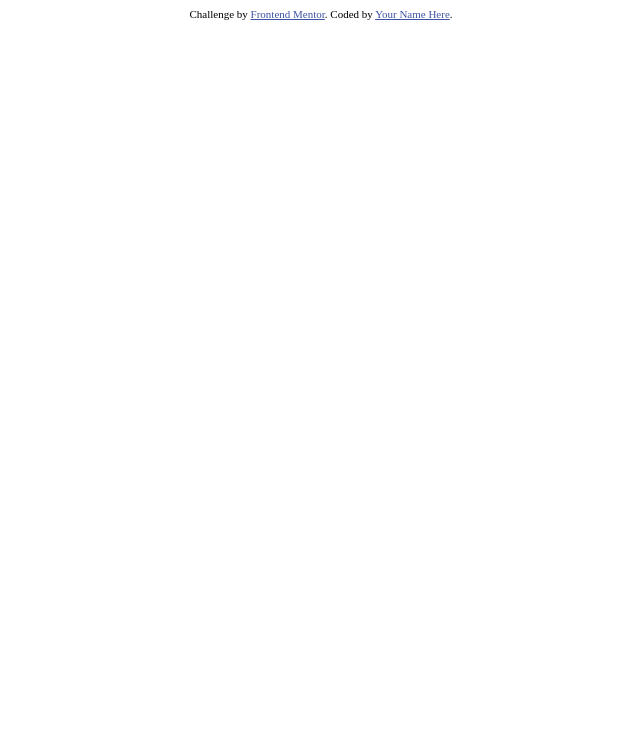
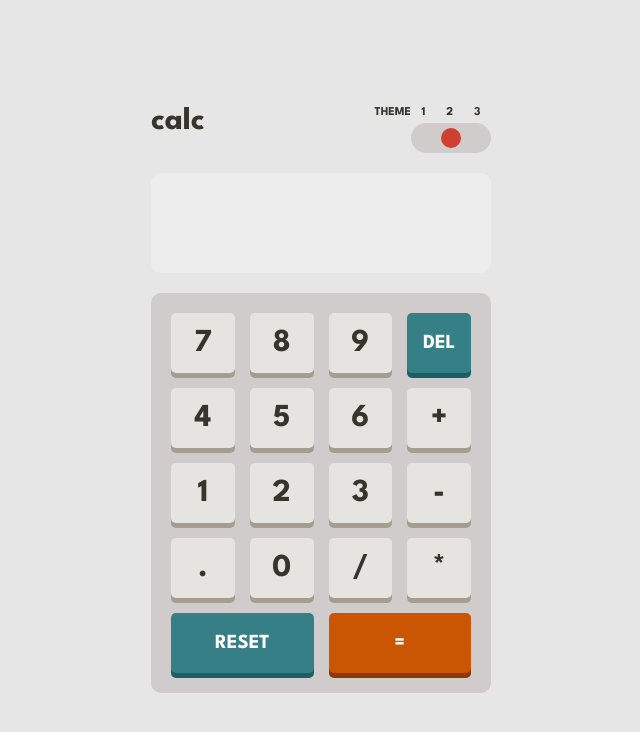
Before and after one commit to Carlosgnx/calculator-app, a plain HTML site: page index.html in a window 1280 px wide. Shown: the whole page, without its empty margins (319-959 px from the left). Drawn offline with Linux system fonts and the light colour scheme.

Commit message:
challenge completed

```diff
--- a/index.html
+++ b/index.html
@@ -1,26 +1,64 @@
 <!DOCTYPE html>
-<html lang="en">
+<html lang="es">
+
 <head>
   <meta charset="UTF-8">
-  <meta name="viewport" content="width=device-width, initial-scale=1.0"> <!-- displays site properly based on user's device -->
+  <meta name="viewport" content="width=device-width, initial-scale=1.0">
+  <link rel="icon" type="image/png" sizes="32x32" href="./images/favicon-32x32.png">
+  <title>Frontend Mentor | Calculator app</title>
+  <link rel="stylesheet" href="styles.css">
+  <link rel="preconnect" href="https://fonts.googleapis.com">
+  <link rel="preconnect" href="https://fonts.gstatic.com" crossorigin>
+  <link href="https://fonts.googleapis.com/css2?family=League+Spartan:wght@700&display=swap" rel="stylesheet">
+</head>
 
-  <link rel="icon" type="image/png" sizes="32x32" href="./images/favicon-32x32.png">
+<body>
+  <main>
+    <div class="calculator">
+      <div class="calc__header">
+        <h1>calc</h1>
+        <p>THEME</p>
+        <div>
+          <div class="calc__switch-numbers">
+            <p>1</p>
+            <p>2</p>
+            <p>3</p>
+          </div>
+          <div onclick="changeTheme()" class="calc__theme-switcher">
+            <div></div>
+          </div>
+        </div>
+      </div>
+      <div class="calc__screen">
+        <div>
+          <p class="calc__screen-previous"></p>
+          <p class="calc__screen-operator"></p>
+        </div>
+        <h4 class="calc__screen-actual"></h4>
+      </div>
+      <div class="calc__keypad">
+        <button onclick="put('7')" class="btn-7" type="button">7</button>
+        <button onclick="put('8')" class="btn-8" type="button">8</button>
+        <button onclick="put('9')" class="btn-9" type="button">9</button>
+        <button onclick="del()" class="btn-del" type="button">DEL</button>
+        <button onclick="put('4')" class="btn-4" type="button">4</button>
+        <button onclick="put('5')" class="btn-5" type="button">5</button>
+        <button onclick="put('6')" class="btn-6" type="button">6</button>
+        <button onclick="operation('add')" class="btn-add" type="button">+</button>
+        <button onclick="put('1')" class="btn-1" type="button">1</button>
+        <button onclick="put('2')" class="btn-2" type="button">2</button>
+        <button onclick="put('3')" class="btn-3" type="button">3</button>
+        <button onclick="operation('subtract')" class="btn-subtract" type="button">-</button>
+        <button onclick="put('.')" class="btn-dot" type="button">.</button>
+        <button onclick="put('0')" class="btn-0" type="button">0</button>
+        <button onclick="operation('divide')" class="btn-divide" type="button">/</button>
+        <button onclick="operation('multiply')" class="btn-multiply" type="button">*</button>
+        <button onclick="reset()" class="btn-reset" type="button">RESET</button>
+        <button onclick="equals()" class="btn-equals" type="button">=</button>
+      </div>
+    </div>
+  </main>
+  <script src="main.js"></script>
+</body>
 
-  <title>Frontend Mentor | Calculator app</title>
-
-  <!-- Feel free to remove these styles or customise in your own stylesheet 👍 -->
-  <style>
-    .attribution { font-size: 11px; text-align: center; }
-    .attribution a { color: hsl(228, 45%, 44%); }
-  </style>
-</head>
-<body>
-
-
-
-  <div class="attribution">
-    Challenge by <a href="https://www.frontendmentor.io?ref=challenge" target="_blank">Frontend Mentor</a>.
-    Coded by <a href="#">Your Name Here</a>.
-  </div>
-</body>
 </html>
--- /dev/null
+++ b/main.js
@@ -0,0 +1,187 @@
+//Elements
+const themeSwitcherElem = document.getElementsByClassName('calc__theme-switcher')[0]
+const mainElem = document.getElementsByTagName('main')[0]
+const headerElem = document.getElementsByClassName('calc__header')[0]
+const screenElem = document.getElementsByClassName('calc__screen')[0]
+const keypadElem = document.getElementsByClassName('calc__keypad')[0]
+const allKeysElems = document.getElementsByTagName('button')
+const delKeyElem = document.getElementsByClassName('btn-del')[0]
+const resetKeyElem = document.getElementsByClassName('btn-reset')[0]
+const equalsKeyElem = document.getElementsByClassName('btn-equals')[0]
+const previousNumberElem = document.getElementsByClassName('calc__screen-previous')[0]
+const opeartorElem = document.getElementsByClassName('calc__screen-operator')[0]
+const actualNumberElem = document.getElementsByClassName('calc__screen-actual')[0]
+
+//Variables
+let theme = 1
+let operationName = ''
+
+//Functions
+//Theme
+const userPrefersDark = window.matchMedia && window.matchMedia('(prefers-color-scheme: dark)').matches;
+const userPrefersLight = window.matchMedia && window.matchMedia('(prefers-color-scheme: light)').matches;
+function themePreferency() {
+    if (userPrefersDark) {
+        theme3()
+    } else {
+        theme2()
+    }
+}
+themePreferency()
+function changeTheme() {
+    if (theme == 1) {
+        theme2()
+    } else if (theme == 2) {
+        theme3()
+    } else if (theme == 3) {
+        theme1()
+    }
+}
+function theme1() {
+    themeSwitcherElem.style.justifyContent = 'flex-start'
+    themeSwitcherElem.style.backgroundColor = 'var(--t1-keypad-bg)'
+    mainElem.style.backgroundColor = 'var(--t1-calc-bg)'
+    headerElem.style.color = 'var(--white)'
+    screenElem.style.backgroundColor = 'var(--t1-screen-bg)'
+    screenElem.style.color = 'var(--white)'
+    themeSwitcherElem.children[0].style.backgroundColor = 'var(--t1-equals)'
+    keypadElem.style.backgroundColor = 'var(--t1-keypad-bg)'
+    for (let i = 0; i < allKeysElems.length; i++) {
+        allKeysElems[i].style.backgroundColor = 'var(--t1-keys-bg)'
+        allKeysElems[i].style.color = 'var(--t1-keys-color)'
+        allKeysElems[i].style.boxShadow = '0 0.5rem 0 0 var(--t1-keys-shadow)'
+    }
+    delKeyElem.style.backgroundColor = 'var(--t1-del-reset-bg)'
+    delKeyElem.style.boxShadow = '0 0.5rem 0 0 var(--t1-del-reset-shadow)'
+    delKeyElem.style.color = 'var(--white)'
+    resetKeyElem.style.backgroundColor = 'var(--t1-del-reset-bg)'
+    resetKeyElem.style.boxShadow = '0 0.5rem 0 0 var(--t1-del-reset-shadow)'
+    resetKeyElem.style.color = 'var(--white)'
+    equalsKeyElem.style.backgroundColor = 'var(--t1-equals)'
+    equalsKeyElem.style.boxShadow = '0 0.5rem 0 0 var(--t1-equals-shadow)'
+    equalsKeyElem.style.color = 'var(--white)'
+    theme = 1
+}
+function theme2() {
+    themeSwitcherElem.style.justifyContent = 'center'
+    themeSwitcherElem.style.backgroundColor = 'var(--t2-keypad-bg)'
+    mainElem.style.backgroundColor = 'var(--t2-calc-bg)'
+    headerElem.style.color = 'var(--t2-keys-color)'
+    screenElem.style.backgroundColor = 'var(--t2-screen-bg)'
+    screenElem.style.color = 'var(--t2-keys-color)'
+    keypadElem.style.backgroundColor = 'var(--t2-keypad-bg)'
+    for (let i = 0; i < allKeysElems.length; i++) {
+        allKeysElems[i].style.backgroundColor = 'var(--t2-keys-bg)'
+        allKeysElems[i].style.color = 'var(--t2-keys-color)'
+        allKeysElems[i].style.boxShadow = '0 0.5rem 0 0 var(--t2-keys-shadow)'
+    }
+    delKeyElem.style.backgroundColor = 'var(--t2-del-reset-bg)'
+    delKeyElem.style.boxShadow = '0 0.5rem 0 0 var(--t2-del-reset-shadow)'
+    delKeyElem.style.color = 'var(--white)'
+    resetKeyElem.style.backgroundColor = 'var(--t2-del-reset-bg)'
+    resetKeyElem.style.boxShadow = '0 0.5rem 0 0 var(--t2-del-reset-shadow)'
+    resetKeyElem.style.color = 'var(--white)'
+    equalsKeyElem.style.backgroundColor = 'var(--t2-equals)'
+    equalsKeyElem.style.boxShadow = '0 0.5rem 0 0 var(--t2-equals-shadow)'
+    equalsKeyElem.style.color = 'var(--white)'
+    theme = 2
+}
+function theme3() {
+    themeSwitcherElem.style.justifyContent = 'flex-end'
+    themeSwitcherElem.children[0].style.backgroundColor = 'var(--t3-equals)'
+    themeSwitcherElem.style.backgroundColor = 'var(--t3-secondary-bg)'
+    mainElem.style.backgroundColor = 'var(--t3-calc-bg)'
+    headerElem.style.color = 'var(--t3-keys-color)'
+    screenElem.style.backgroundColor = 'var(--t3-secondary-bg)'
+    screenElem.style.color = 'var(--t3-keys-color)'
+    keypadElem.style.backgroundColor = 'var(--t3-secondary-bg)'
+    for (let i = 0; i < allKeysElems.length; i++) {
+        allKeysElems[i].style.backgroundColor = 'var(--t3-keys-bg)'
+        allKeysElems[i].style.color = 'var(--t3-keys-color)'
+        allKeysElems[i].style.boxShadow = '0 0.5rem 0 0 var(--t3-keys-shadow)'
+    }
+    delKeyElem.style.backgroundColor = 'var(--t3-del-reset-bg)'
+    delKeyElem.style.boxShadow = '0 0.5rem 0 0 var(--t3-del-reset-shadow)'
+    delKeyElem.style.color = 'var(--white)'
+    resetKeyElem.style.backgroundColor = 'var(--t3-del-reset-bg)'
+    resetKeyElem.style.boxShadow = '0 0.5rem 0 0 var(--t3-del-reset-shadow)'
+    resetKeyElem.style.color = 'var(--white)'
+    equalsKeyElem.style.backgroundColor = 'var(--t3-equals)'
+    equalsKeyElem.style.boxShadow = '0 0.5rem 0 0 var(--t3-equals-shadow)'
+    equalsKeyElem.style.color = 'var(--t3-equals-color)'
+    theme = 3
+}
+
+//Calculator logic
+function put(key) {
+    actualNumberElem.innerText += key
+}
+function del() {
+    actualNumberElem.innerText = ''
+}
+function reset() {
+    actualNumberElem.innerText = ''
+    previousNumberElem.innerText = ''
+    opeartorElem.innerText = ''
+}
+function equals() {
+    if (previousNumberElem.textContent != '' && actualNumberElem.textContent != '') {
+        console.log(operationName)
+        switch (operationName) {
+            case 'add':
+                actualNumberElem.innerText = parseFloat(previousNumberElem.textContent) + parseFloat(actualNumberElem.textContent)
+                break;
+            case 'subtract':
+                actualNumberElem.innerText = parseFloat(previousNumberElem.textContent) - parseFloat(actualNumberElem.textContent)
+                break
+            case 'divide':
+                if (actualNumberElem.textContent == '0') {
+                    console.log('hay 0')
+                    actualNumberElem.innerText = previousNumberElem.textContent
+                } else {
+                    actualNumberElem.innerText = parseFloat(previousNumberElem.textContent) / parseFloat(actualNumberElem.textContent)
+                }
+                break
+            case 'multiply':
+                actualNumberElem.innerText = parseFloat(previousNumberElem.textContent) * parseFloat(actualNumberElem.textContent)
+                break
+            default:
+                break;
+        }
+        previousNumberElem.innerText = ''
+        opeartorElem.innerText = ''
+    }
+}
+function operation(name) {
+    if (opeartorElem.textContent == '') {
+        previousNumberElem.innerText = actualNumberElem.textContent
+    } else {
+        switch (operationName) {
+            case 'add':
+                previousNumberElem.innerText = parseFloat(previousNumberElem.textContent) + parseFloat(actualNumberElem.textContent)
+                break;
+            case 'subtract':
+                previousNumberElem.innerText = parseFloat(previousNumberElem.textContent) - parseFloat(actualNumberElem.textContent)
+                break
+            case 'divide':
+                previousNumberElem.innerText = parseFloat(previousNumberElem.textContent) / parseFloat(actualNumberElem.textContent)
+                break
+            case 'multiply':
+                previousNumberElem.innerText = parseFloat(previousNumberElem.textContent) * parseFloat(actualNumberElem.textContent)
+                break
+            default:
+                break;
+        }
+    }
+    operationName = name
+    if (operationName == 'add') {
+        opeartorElem.innerText = '+'
+    } else if (operationName == 'subtract') {
+        opeartorElem.innerText = '-'
+    } else if (operationName == 'divide') {
+        opeartorElem.innerText = '/'
+    } else if (operationName == 'multiply') {
+        opeartorElem.innerText = '*'
+    }
+    actualNumberElem.innerText = ''
+}
--- /dev/null
+++ b/styles.css
@@ -0,0 +1,174 @@
+* {
+  padding: 0;
+  margin: 0;
+  box-sizing: border-box;
+}
+html {
+  font-size: 62.5%;
+  font-family: "League Spartan", sans-serif;
+}
+:root {
+  /* ### Theme 1 */
+  /* #### Backgrounds */
+  --t1-calc-bg: hsl(222, 26%, 31%);
+  --t1-keypad-bg: hsl(223, 31%, 20%);
+  --t1-screen-bg: hsl(224, 36%, 15%);
+  /* #### Keys */
+  --t1-del-reset-bg: hsl(225, 21%, 49%);
+  --t1-del-reset-shadow: hsl(224, 28%, 35%);
+  --t1-equals: hsl(6, 63%, 50%);
+  --t1-equals-shadow: hsl(6, 70%, 34%);
+  --t1-keys-bg: hsl(30, 25%, 89%);
+  --t1-keys-shadow: hsl(28, 16%, 65%);
+  /* #### Text */
+  --t1-keys-color: hsl(221, 14%, 31%);
+  --white: hsl(0, 0%, 100%);
+
+  /* ### Theme 2 */
+  /* #### Backgrounds */
+  --t2-calc-bg: hsl(0, 0%, 90%);
+  --t2-keypad-bg: hsl(0, 5%, 81%);
+  --t2-screen-bg: hsl(0, 0%, 93%);
+  /* #### Keys */
+  --t2-del-reset-bg: hsl(185, 42%, 37%);
+  --t2-del-reset-shadow: hsl(185, 58%, 25%);
+  --t2-equals: hsl(25, 98%, 40%);
+  --t2-equals-shadow: hsl(25, 99%, 27%);
+  --t2-keys-bg: hsl(45, 7%, 89%);
+  --t2-keys-shadow: hsl(35, 11%, 61%);
+  /* #### Text */
+  --t2-keys-color: hsl(60, 10%, 19%);
+
+  /* ### Theme 3 */
+  /* #### Backgrounds */
+  --t3-calc-bg: hsl(268, 75%, 9%);
+  --t3-secondary-bg: hsl(268, 71%, 12%);
+  /* #### Keys */
+  --t3-del-reset-bg: hsl(281, 89%, 26%);
+  --t3-del-reset-shadow: hsl(285, 91%, 52%);
+  --t3-equals: hsl(176, 100%, 44%);
+  --t3-equals-shadow: hsl(177, 92%, 70%);
+  --t3-keys-bg: hsl(268, 47%, 21%);
+  --t3-keys-shadow: hsl(290, 70%, 36%);
+  /* #### Text */
+  --t3-keys-color: hsl(52, 100%, 62%);
+  --t3-equals-color: hsl(198, 20%, 13%);
+}
+body {
+  font-size: 3.2rem;
+}
+main {
+  display: flex;
+  align-items: center;
+  justify-content: center;
+  min-height: 100vh;
+  background-color: var(--t1-calc-bg);
+}
+.calculator {
+  display: flex;
+  flex-direction: column;
+  width: 34rem;
+}
+/*Calculator header*/
+.calc__header {
+  display: flex;
+  color: var(--white);
+}
+.calc__header h1 {
+  font-size: 3.2rem;
+  margin-right: auto;
+}
+.calc__header p {
+  font-size: 1.2rem;
+}
+.calc__switch-numbers {
+  display: flex;
+  width: 8rem;
+  margin-bottom: 0.5rem;
+  justify-content: space-around;
+}
+.calc__theme-switcher {
+  display: flex;
+  justify-content: flex-start;
+  cursor: pointer;
+  border-radius: 1.5rem;
+  padding: 0.5rem;
+  width: 8rem;
+  background-color: var(--t1-keypad-bg);
+}
+.calc__theme-switcher > div {
+  border-radius: 50%;
+  width: 2rem;
+  height: 2rem;
+  background-color: var(--t1-equals);
+}
+.calc__theme-switcher > div:hover {
+  opacity: 50%;
+}
+/*end of Calculator header*/
+
+/*Calculator screen*/
+.calc__screen {
+  font-size: 3.6rem;
+  color: var(--white);
+  background-color: var(--t1-screen-bg);
+  padding: 1rem;
+  height: 10rem;
+  border-radius: 1rem;
+  text-align: right;
+  margin: 2rem 0;
+  overflow: hidden;
+}
+.calc__screen > div {
+  height: 4rem;
+}
+.calc__screen p {
+  font-size: 2rem;
+  display: inline;
+}
+/*end of Calculator screen*/
+
+/*Calculator keypad*/
+.calc__keypad {
+  display: grid;
+  grid-template-columns: repeat(4, 1fr);
+  background-color: var(--t1-keypad-bg);
+  padding: 2rem;
+  gap: 1.5rem;
+  border-radius: 1rem;
+}
+button {
+  cursor: pointer;
+  font-family: "League Spartan", sans-serif;
+  font-size: 3.2rem;
+  height: 6rem;
+  padding: 1rem;
+  border: none;
+  border-radius: 0.5rem;
+  background-color: var(--t1-keys-bg);
+  color: var(--t1-keys-color);
+  box-shadow: 0 0.5rem 0 0 var(--t1-keys-shadow);
+}
+button:hover {
+  opacity: 50%;
+}
+.btn-del,
+.btn-reset {
+  background-color: var(--t1-del-reset-bg);
+  box-shadow: 0 0.5rem 0 0 var(--t1-del-reset-shadow);
+  color: var(--white);
+  font-size: 2rem;
+}
+.btn-reset {
+  grid-column-start: 1;
+  grid-column-end: 3;
+}
+.btn-equals {
+  font-size: 2rem;
+  background-color: var(--t1-equals);
+  box-shadow: 0 0.5rem 0 0 var(--t1-equals-shadow);
+  color: var(--white);
+  grid-column-start: 3;
+  grid-column-end: 5;
+}
+/*end of Calculator keypad*/
```
Also changed, not shown: 1 other file.
